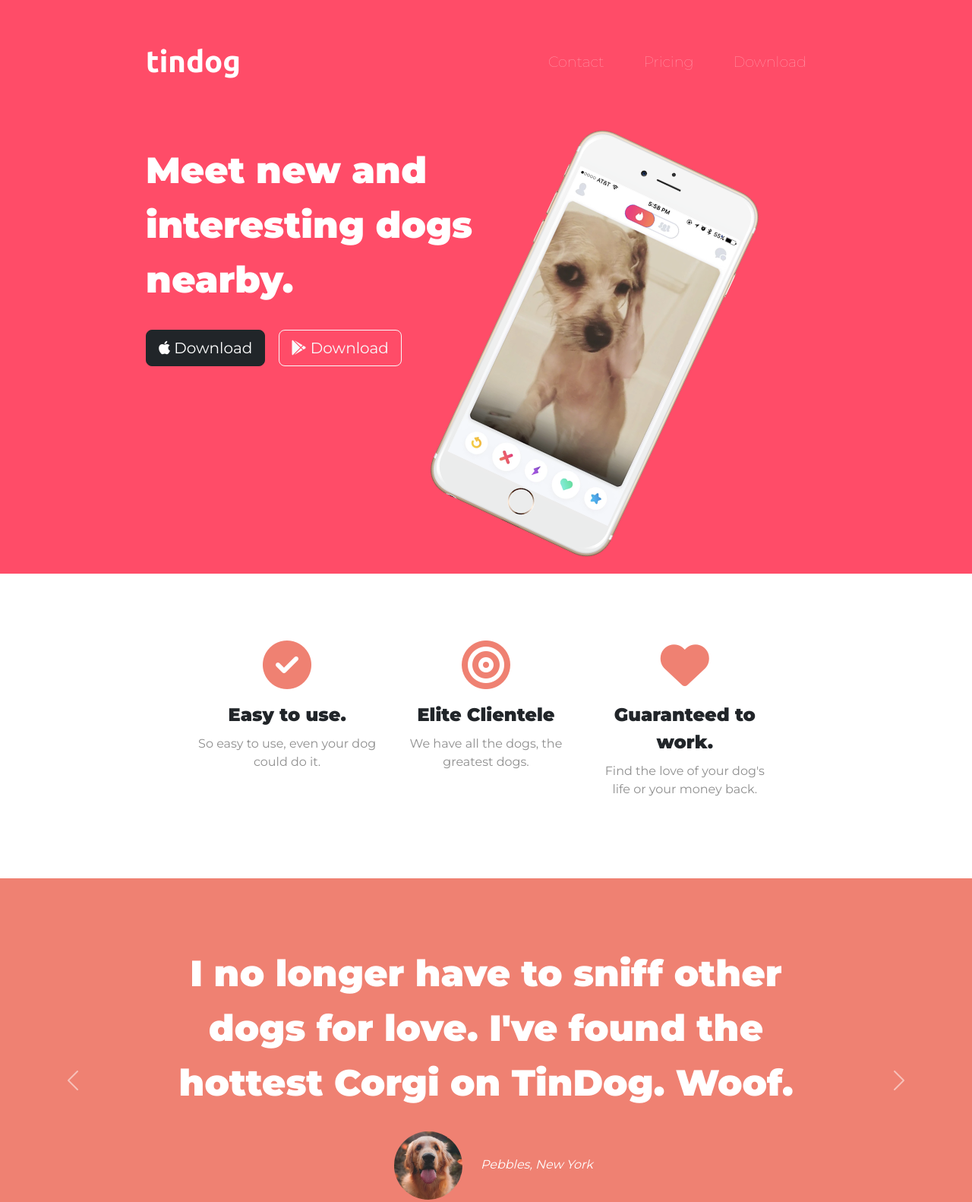
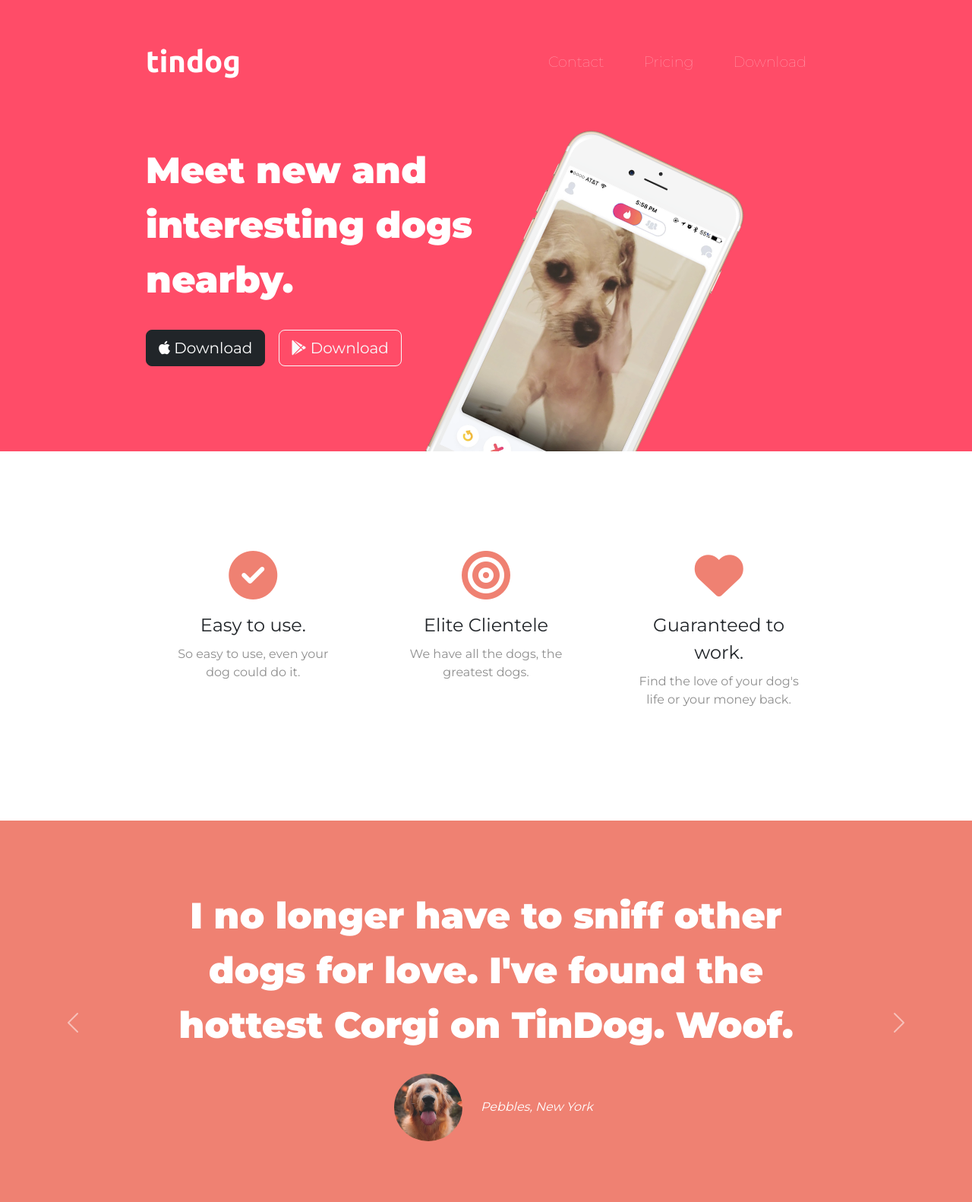
Before and after one commit to bserein/CSS-Practice, a plain HTML site: page TinDog-Start-master/index.html in a window 1280 px wide. Shown: the top 1582 px of the page at 76% size. Drawn offline with nearby package versions, Linux system fonts and the light colour scheme.

```diff
--- a/TinDog-Start-master/css/styles.css
+++ b/TinDog-Start-master/css/styles.css
@@ -20,7 +20,7 @@ h3 {
     font-family: "Montserrat";
     line-height: 1.5;
     font-size: 1.5rem;
-    font-weight: 600;
+    font-weight: 500;
 }
 
 p {
@@ -29,7 +29,7 @@ p {
 
 
 .container-fluid {
-    padding: 3% 15%;
+    padding: 3% 15% 7%;
 }
 
 /* Download Buttons */
@@ -67,17 +67,25 @@ p {
 }
 
 .title-img {
-    width: 60%;
+    width: 20%;
     transform: rotate(25deg);
+    position: absolute;
+    right: 30%
 }
 
 /* Features Section */
 
 #features {
+    padding: 7% 15%;
+    background-color: #fff;
+    position: relative;
+    /* z-index: 1; */
+    /* you no longer need this z-index because the stacking order has been changed now */
+}
+
+.feature-box {
     text-align: center;
-    width: 85%;
-    margin: 0 auto;
-    padding: 3.5rem 0
+    padding: 4.5%;
 }
 
 .font-img {
--- a/TinDog-Start-master/index.html
+++ b/TinDog-Start-master/index.html
@@ -81,25 +81,23 @@
     <!-- Features -->
 
     <section id="features">
-      <div class="container-fluid">
       <div class="row">
-      <div class="col-lg-4 col-md-6">
+      <div class="feature-box col-lg-4 col-md-6">
       <i class="fa-solid fa-circle-check font-img"></i>
       <h3>Easy to use.</h3>
       <p>So easy to use, even your dog could do it.</p>
         </div>
-        <div class="col-lg-4 col-md-6">
+        <div class="feature-box col-lg-4 col-md-6">
       <i class="fa-solid fa-bullseye font-img"></i>
       <h3>Elite Clientele</h3>
       <p>We have all the dogs, the greatest dogs.</p>
       </div>
-      <div class="col-lg-4 col-md-6">
+      <div class="feature-box col-lg-4 col-md-6">
       <i class="fa-solid fa-heart font-img"></i>
       <h3>Guaranteed to work.</h3>
       <p>Find the love of your dog's life or your money back.</p>
         </div>
       </div>
-    </div>
     </section>
 
     <!-- Testimonials -->
```
